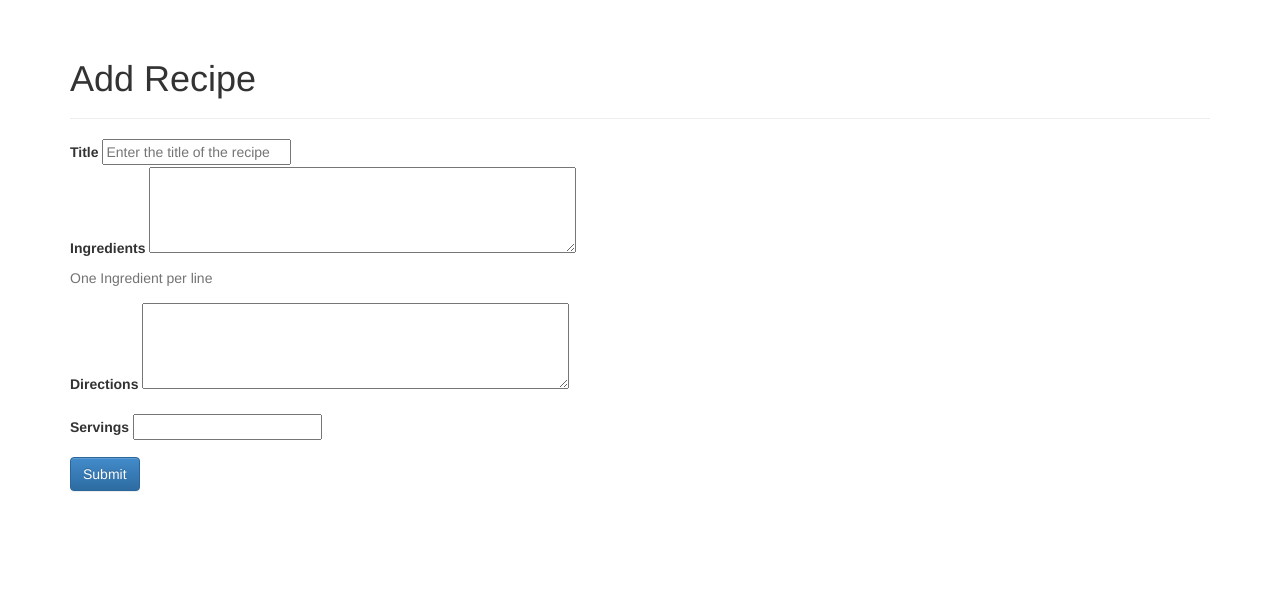
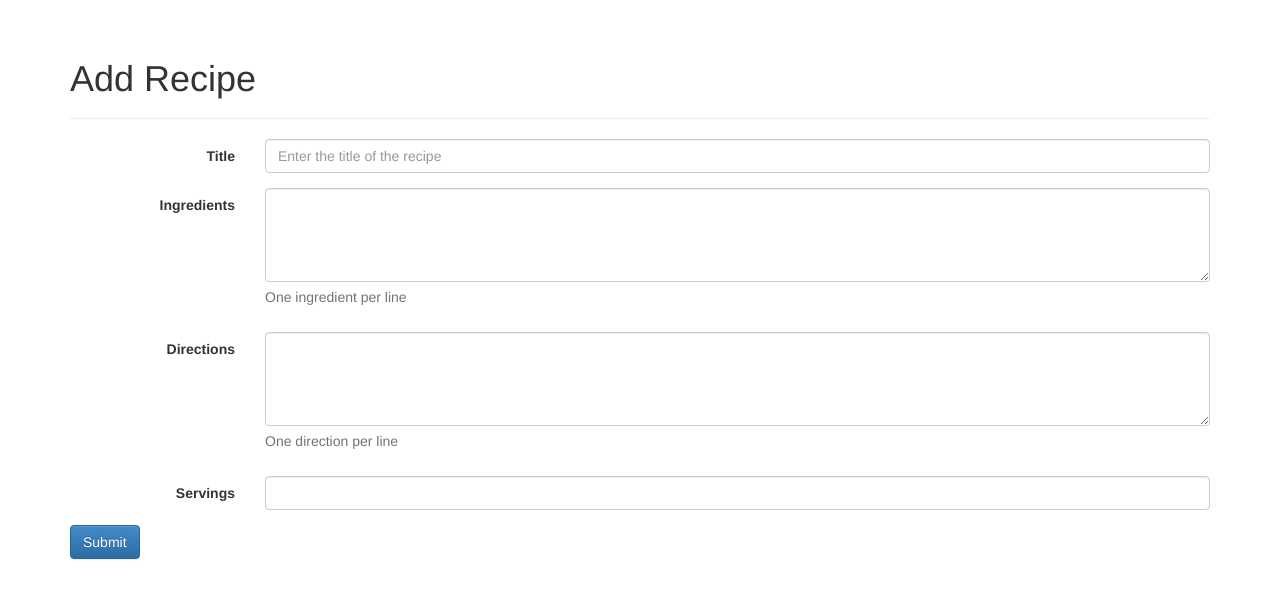
Before and after one commit to benosment/recipes, a Django app: page /users/1/add_recipe in a window 1280 px wide. Shown: the part 51-650 px from the top of the page. Run offline with Django 3.2, Linux system fonts and the light colour scheme; some libraries are stand-ins or nearby versions.

Commit message:
improved the style of the add page

```diff
--- a/recipes/templates/add.html
+++ b/recipes/templates/add.html
@@ -5,28 +5,39 @@
   <h1>Add Recipe</h1>
 </div>
 
-<form method="POST" role="form">
+<form method="POST" role="form" class="form-horizontal">
     {% csrf_token %}
-    <div class="clearfix">
-      <label for="id_title">Title</label>
+    <div class="form-group">
+      <label for="id_title" class="control-label col-sm-2">Title</label>
+      <div class="col-sm-10">
       <input name="recipe_title" id="id_title" placeholder="Enter the title of the recipe"
-	     class="span8 text-input"/>
+	     class="form-control"/>
+      </div>
     </div>
 
     <div class="form-group">
-    <label for="id_ingredients">Ingredients</label>
-    <textarea name="recipe_ingredients" id="id_ingredients" rows="4" cols="50"></textarea>
-    <p class="help-block">One Ingredient per line</p>
+      <label for="id_ingredients" class="control-label col-sm-2">Ingredients</label>
+      <div class="col-sm-10">
+	<textarea name="recipe_ingredients" id="id_ingredients" class="form-control" rows="4">
+	</textarea>
+	<p class="help-block">One ingredient per line</p>
+      </div>
     </div>
 
     <div class="form-group">
-    <label for="id_directions">Directions</label>
-    <textarea name="recipe_directions" id="id_directions" rows="4" cols="50"></textarea>
+      <label for="id_directions" class="control-label col-sm-2">Directions</label>
+      <div class="col-sm-10">
+	<textarea name="recipe_directions" id="id_directions" rows="4" class="form-control">
+	</textarea>
+	<p class="help-block">One direction per line</p>
+      </div>
     </div>
 
     <div class="form-group">
-    <label for="id_servings">Servings</label>
-    <input name="recipe_servings" id="id_servings"/>
+      <label for="id_servings" class="control-label col-sm-2">Servings</label>
+      <div class="col-sm-10">
+	<input name="recipe_servings" id="id_servings" class="form-control"/>
+      </div>
     </div>
 
     <button type="submit" id="id_add_button" class="btn btn-primary">Submit</button
```
